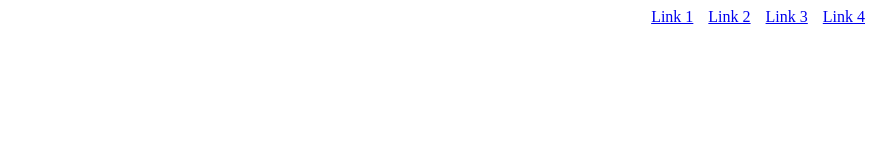
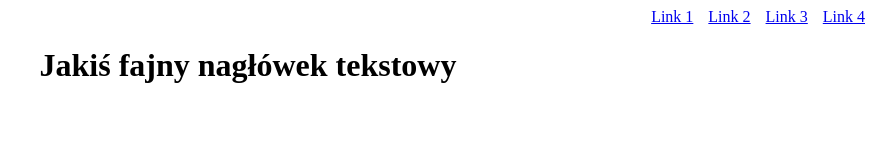
Before and after one commit to Mateusz-Kirmuc/kodilla_project_4_5, a plain HTML site: page index.html in a window 1280 px wide. Shown: the whole page, without its empty margins (392-1280 px from the left). Drawn offline with Linux system fonts and the light colour scheme.

Commit message:
Add hero section

```diff
--- a/index.html
+++ b/index.html
@@ -9,8 +9,8 @@
 </head>
 <body>
   <header>
-    <div class="container">
-      <ul class="links container">
+    <div class="flex-container">
+      <ul class="links flex-container">
         <li><a href="#" class="link">Link 1</a></li>
         <li><a href="#" class="link">Link 2</a></li>
         <li><a href="#" class="link">Link 3</a></li>
@@ -18,6 +18,7 @@
       </ul>
     </div>
   </header>
+  <h1 class="hero flex-container">Jakiś fajny nagłówek tekstowy</h1>
 
 </body>
 </html>
--- a/style.css
+++ b/style.css
@@ -1,4 +1,4 @@
-.container {
+.flex-container {
   display: -webkit-flex;
   display: -ms-flex;
   display: flex;
@@ -14,3 +14,9 @@
 .link:nth-child(odd) {
   padding-right: 15px;
 }
+
+.hero {
+  justify-content: center;
+  -ms-align-items: center;
+  align-items: center;
+}
```
